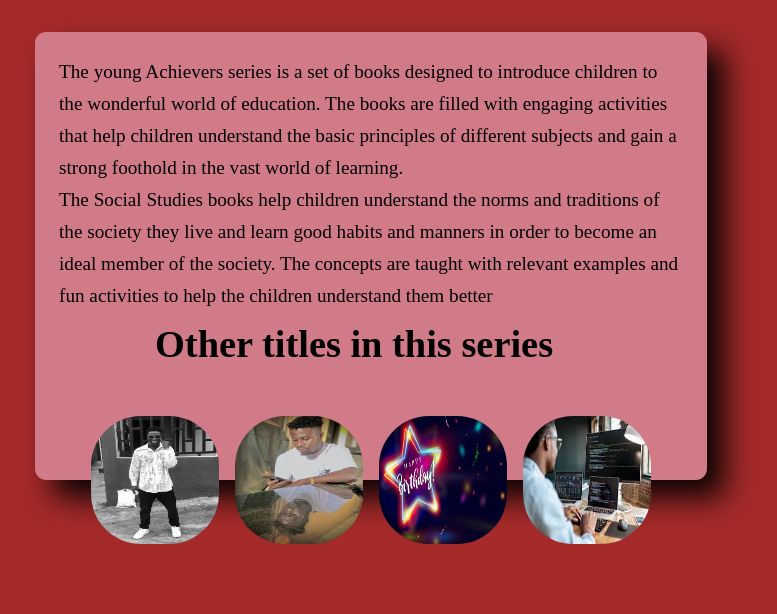
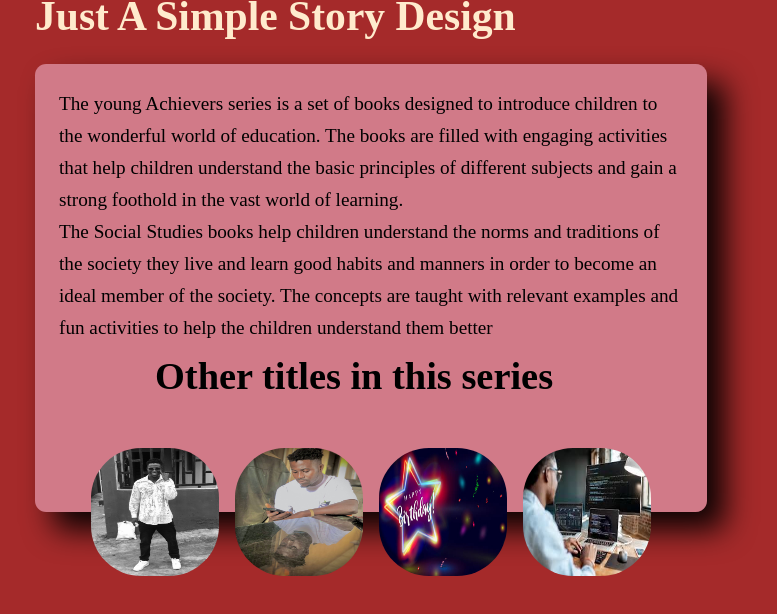
Before and after one commit to Ayimoghofelix07/Book-Cover-Design, a plain HTML site: page index.html in a window 1280 px wide. Shown: the whole page, without its empty margins (317-1094 px from the left). Drawn offline with Linux system fonts and the light colour scheme.

Commit message:
I added a new header as h1 and also did some styling on it using css

```diff
--- a/Book cover/index.html
+++ b/index.html
@@ -5,6 +5,9 @@
     <title>BOOK</title>
 </head>
 <body>
+    <h1 class="main_header">
+        Just A Simple Story Design
+    </h1>
 
     <div class="container">
 
--- a/Book cover/styles.css
+++ b/styles.css
@@ -11,6 +11,12 @@ body{
     position: absolute;
     margin-left: 22rem;
     line-height: 2rem;
+}
+.main_header{
+    color:blanchedalmond;
+    font-size: 2.6rem;
+    font-weight: 700;
+    font-family: 'Times New Roman', Times, serif;
 }
 .container{
   position: absolute;
```
Also changed, not shown: images/a man coding.jpg (renamed from Book cover/images/a man coding.jpg), images/birrthday cake blue.jfif (renamed from Book cover/images/birrthday cake blue.jfif), images/birthday cake cut.jfif (renamed from Book cover/images/birthday cake cut.jfif), images/birthday wish sharp placein - Copy.jpg (renamed from Book cover/images/birthday wish sharp placein - Copy.jpg), images/birthday wish1.jpg (renamed from Book cover/images/birthday wish1.jpg), images/birthday wish2.jpg (renamed from Book cover/images/birthday wish2.jpg), images/concentration.jpg (renamed from Book cover/images/concentration.jpg), images/matric BW home.jpg (renamed from Book cover/images/matric BW home.jpg), images/men and women at work.jpg (renamed from Book cover/images/men and women at work.jpg), images/sure background odd.jpg (renamed from Book cover/images/sure background odd.jpg), images/woman eatin.jpg (renamed from Book cover/images/woman eatin.jpg), writing/images/concentration.jpg (deleted), writing/index.html (deleted), writing/styles.css (deleted), 2 other files.
